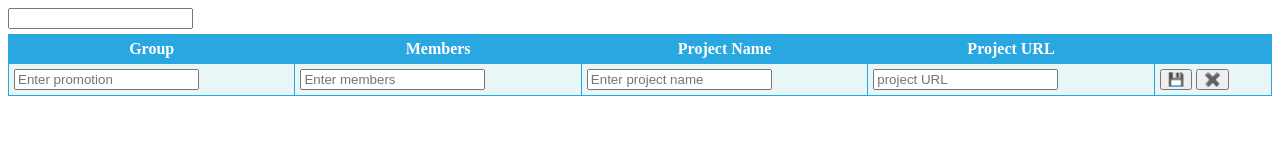
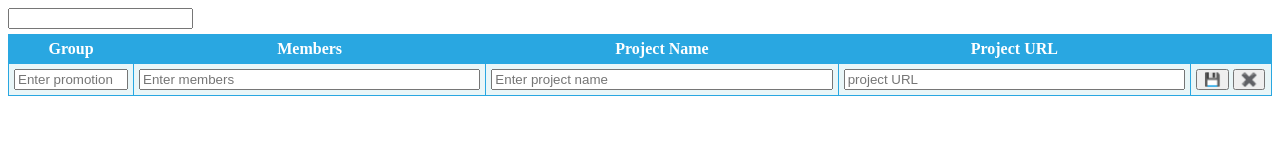
Before and after one commit to danielamorariu/teams-networking, a website built with webpack: page src/index.html in a window 1280 px wide. Built offline with nearby package versions, Linux system fonts and the light colour scheme; files whose address does not match are found by name.

Commit message:
CSS improvments - colgroups

```diff
--- a/src/index.css
+++ b/src/index.css
@@ -22,12 +22,17 @@ table tr:nth-child(even) {
   background-color: #f2f2f2;
 }
 
+table tfoot input[type="text"] {
+  width: 100%;
+}
+
+input:not([type="image" i]) {
+  box-sizing: border-box;
+}
+
 .link-btn {
   cursor: pointer;
   color: #0096d6;
-  padding: 5px 5px 2px 2px;
-  border: 1px solid gray;
-  border-radius: 3px;
 }
 
 .remove-btn:hover {
--- a/src/index.html
+++ b/src/index.html
@@ -14,6 +14,13 @@
 
     <form id="editForm" action="" method="post">
       <table>
+        <colgroup>
+          <col span="1" style="width: 125px" />
+          <col span="1" />
+          <col span="1" />
+          <col span="1" />
+          <col span="1" style="width: 81px" />
+        </colgroup>
         <thead>
           <tr>
             <th>Group</th>
```
